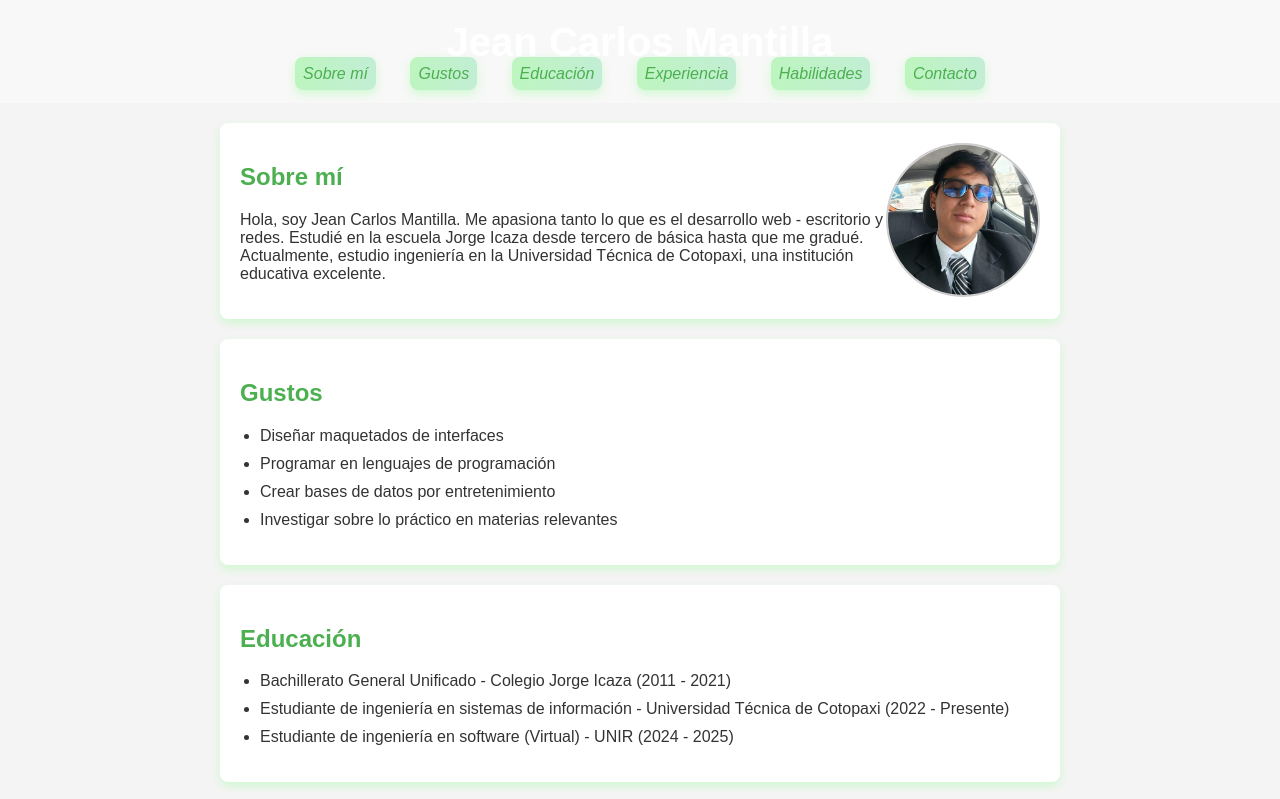
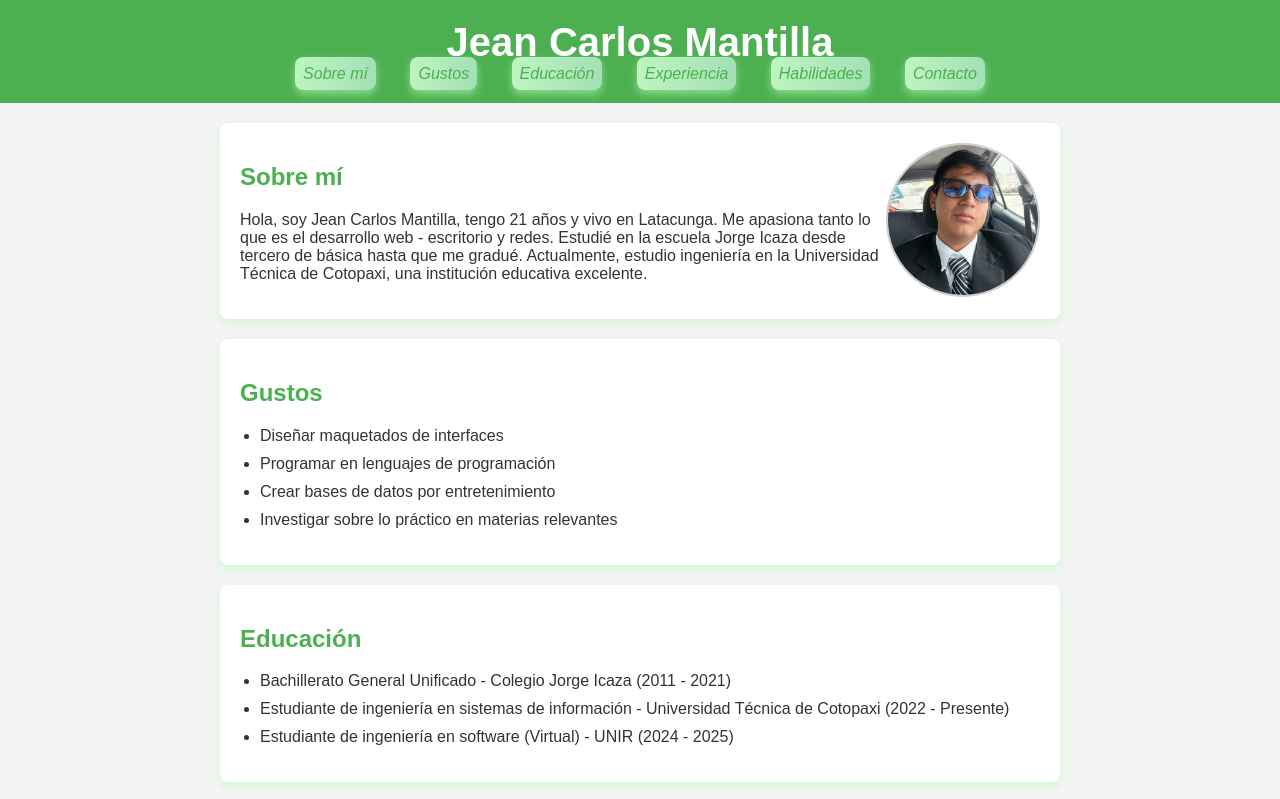
Before and after one commit to JeanCarlos-stack/Curriculum, a plain HTML site: page index.html in a window 1280 px wide. Shown: the top 799 px of the page. Drawn offline with Linux system fonts and the light colour scheme.

Commit message:
finaaaaal

```diff
--- a/index.html
+++ b/index.html
@@ -26,7 +26,7 @@
     <section id="sobre-mi">
         <img src="images/Jeancarlos.jpeg" alt="Una foto mía" width="150" height="150" style="border-radius: 50%; float:right;">
         <h2>Sobre mí</h2>
-        <p>Hola, soy Jean Carlos Mantilla. Me apasiona tanto lo que es el desarrollo web - escritorio y redes. Estudié en la escuela Jorge Icaza desde tercero de básica hasta que me gradué. Actualmente, estudio ingeniería en la Universidad Técnica de Cotopaxi, una institución educativa excelente.</p>
+        <p>Hola, soy Jean Carlos Mantilla, tengo 21 años y vivo en Latacunga. Me apasiona tanto lo que es el desarrollo web - escritorio y redes. Estudié en la escuela Jorge Icaza desde tercero de básica hasta que me gradué. Actualmente, estudio ingeniería en la Universidad Técnica de Cotopaxi, una institución educativa excelente.</p>
     </section>
 
     <section id="gustos">
--- a/styles.css
+++ b/styles.css
@@ -8,7 +8,7 @@ body {
 
 header {
     text-align: center;
-    background-color: #f7f8f7;
+    background-color: #4CAF50;
     color: white;
     padding: 20px 0;
 }
```
